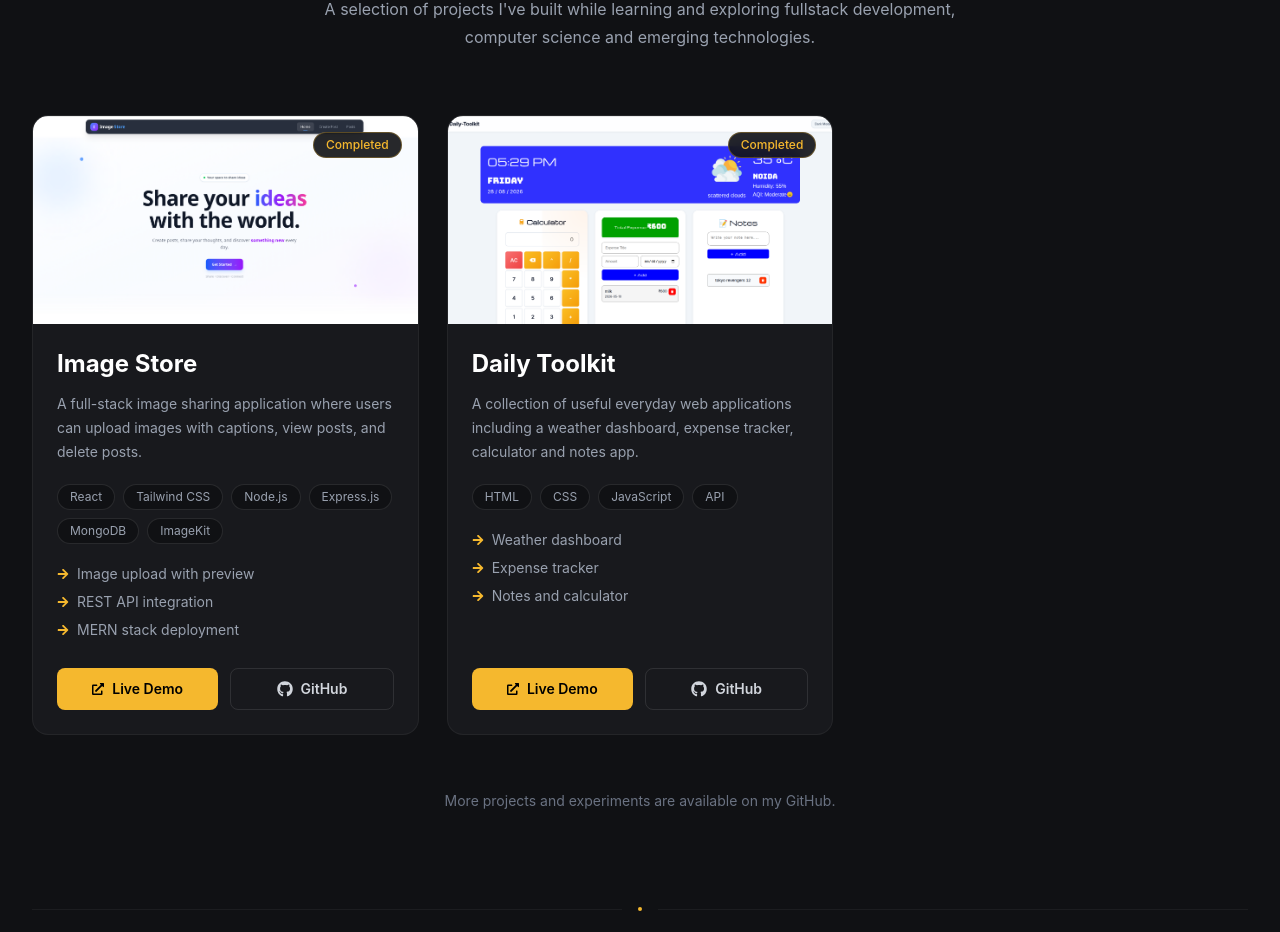
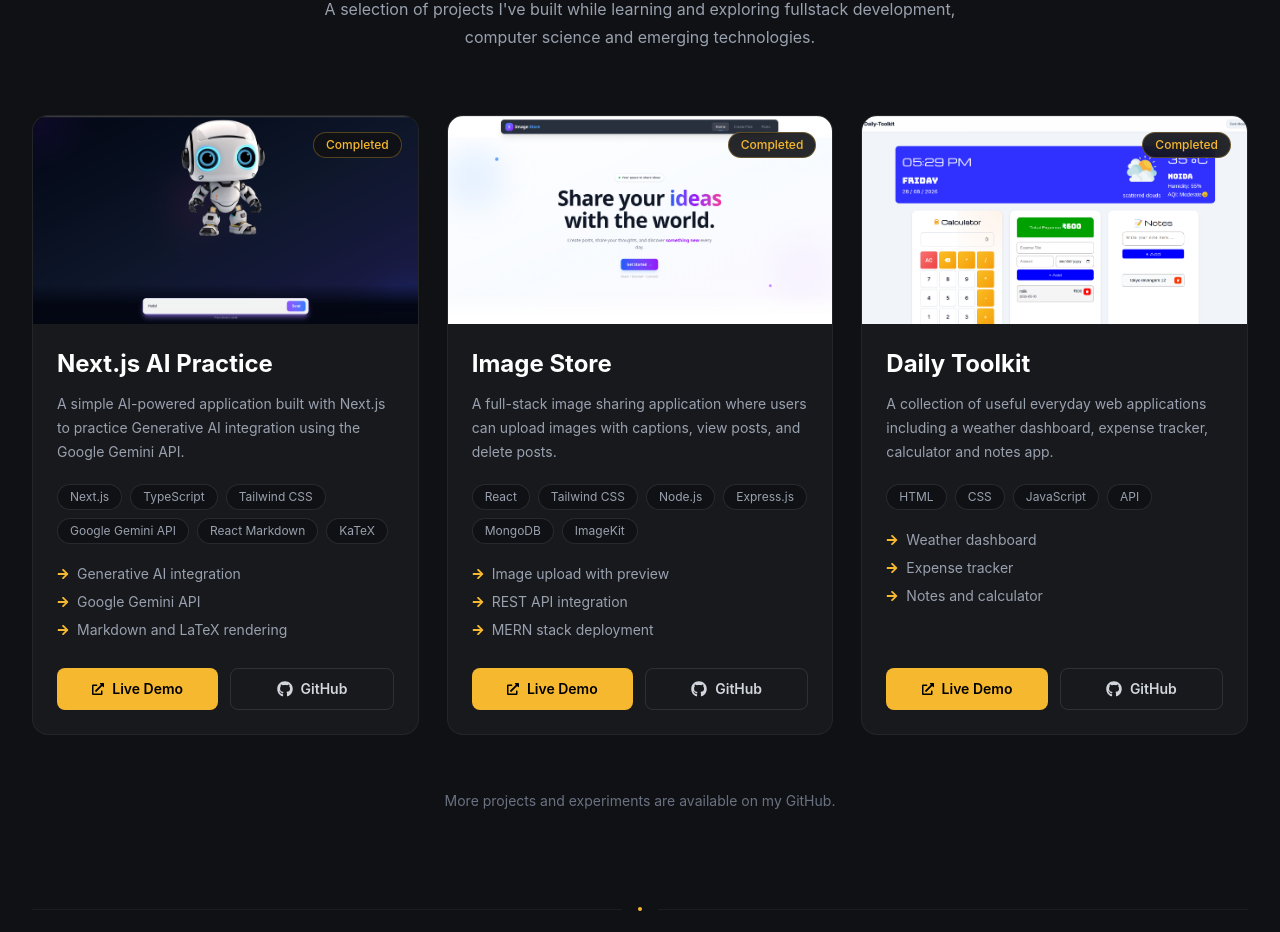
Before and after one commit to Arpit-Kumar-198/portfolio, a React (Vite) app: page / in a window 1280 px wide. Shown: the part 3775-4707 px from the top of the page. Built offline with nearby package versions, Linux system fonts and the light colour scheme.

Commit message:
Add Next.js mini-ai project to portfolio

```diff
--- a/src/pages/Projects.jsx
+++ b/src/pages/Projects.jsx
@@ -1,8 +1,31 @@
 import { FaGithub, FaExternalLinkAlt, FaArrowRight } from "react-icons/fa";
 import dailyToolkit from "../assets/projects/daily-toolkit.png";
 import imageStore from "../assets/projects/image-store.png";
+import miniAI from "../assets/projects/mini-ai.png";
 const Projects = () => {
   const projects = [
+    {
+      title: "Next.js AI Practice",
+      description:
+        "A simple AI-powered application built with Next.js to practice Generative AI integration using the Google Gemini API.",
+      image: miniAI,
+      status: "Completed",
+      technologies: [
+        "Next.js",
+        "TypeScript",
+        "Tailwind CSS",
+        "Google Gemini API",
+        "React Markdown",
+        "KaTeX",
+      ],
+      highlights: [
+        "Generative AI integration",
+        "Google Gemini API",
+        "Markdown and LaTeX rendering",
+      ],
+      liveLink: "https://mini-ai-omega.vercel.app/",
+      githubLink: "https://github.com/Arpit-Kumar-198/mini-ai",
+    },
     {
       title: "Image Store",
       description:
```
Also changed, not shown: src/assets/projects/mini-ai.png (added).
